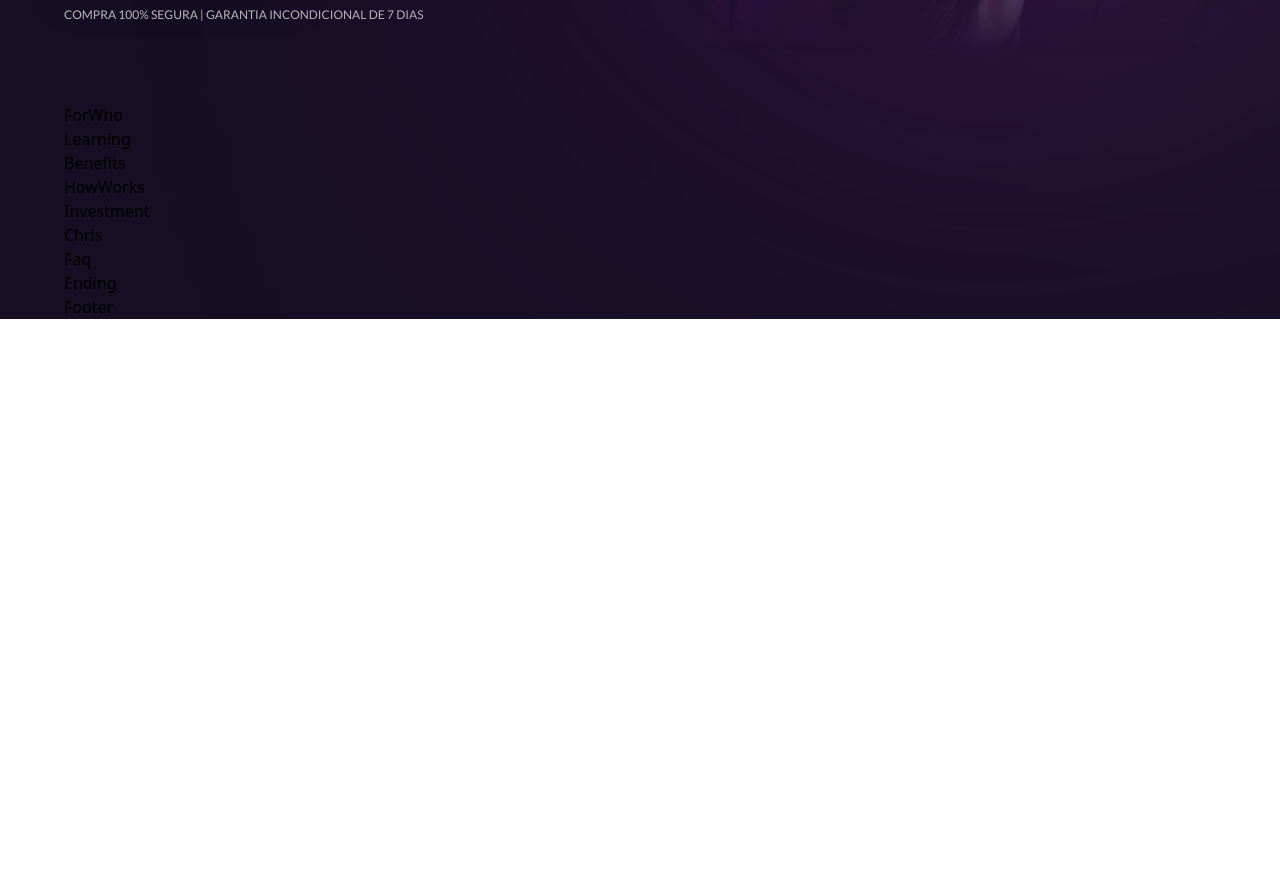
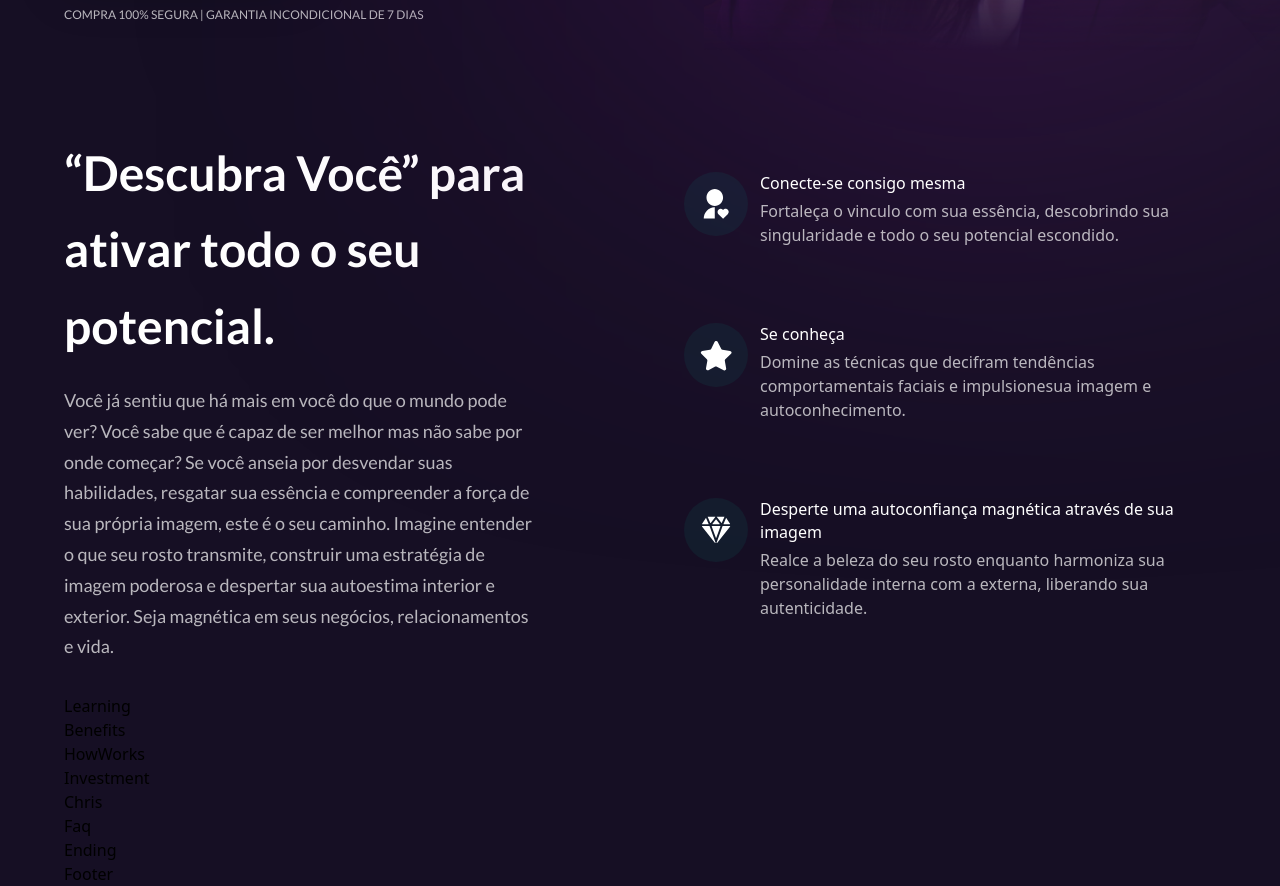
Before and after one commit to RaisaBernardes/chrisarrudadescubravoce, a React (Vite) app in the folder descubra-voce-chris/: page / in a window 1280 px wide. Shown: the part 585-1471 px from the top of the page. Before the commit the page ends 904 px from the top, so only its background shows below. Built offline with nearby package versions, Linux system fonts and the light colour scheme.

Commit message:
section 2 done

```diff
--- a/descubra-voce-chris/src/components/ForWho.jsx
+++ b/descubra-voce-chris/src/components/ForWho.jsx
@@ -1,8 +1,41 @@
-import React from 'react'
+import { features, text_section2 } from '../constants'
+import styles, { layout } from '../style';
+
+const FeatureCard = ({icon, title, content, index}) => (
+  <div className={`flex flex-row p-6 rounded-[20px] ${index !== features.length -1 ? "mb-6" : "mb-0"} feature-card`}>
+    <div className={`w-[64px] h-[64px] rounded-full ${styles.flexCenter} bg-dimBlue`}>
+      <img src={icon} alt='icon' className='w-[50%] h-[50%] object-contain'/>
+    </div>
+    <div className='flex-1 flex flex-col ml-3'>
+    <h4 className='font-poppins font-semi-bold text-white tex-[18px] leading-[23px] mb-1'>
+      {title}
+    </h4>
+    <p className='font-poppins font-semi-bold text-dimWhite tex-[16px] leading-[24px] mb-1'>
+      {content}
+    </p>
+  </div>
+  </div>
+)
 
 const ForWho = () => {
+
+  // Access properties of section's text
+  const { title, text } = text_section2;
+
   return (
-    <div>ForWho</div>
+    <section id="features" className={layout.section}>
+
+      <div className={layout.sectionInfo}>
+        <h2 className={styles.heading2}>{title}</h2>
+        <p className={`${styles.paragraph} max-w-[470px] mt-5`}>{text}</p>
+    </div>
+
+      <div className={`${layout.sectionImg} flex-col`}>
+        {features.map((feature, index) => (
+          <FeatureCard key={feature.id} {...feature} index={index} /> //"..." spread all the features inside the object
+        ))}
+      </div>
+    </section>
   )
 }
 
--- a/descubra-voce-chris/src/constants/index.js
+++ b/descubra-voce-chris/src/constants/index.js
@@ -15,14 +15,19 @@
 
 //Section 2
 
-export const text_section2 = [
-  {
-    id: "text_section2",
-    title: "“Descubra Você” para ativar todo o seu potencial.",
-    emphasis: "Descubra você",
+// export const text_section2 = [
+//   {
+//     id: "text_section2",
+//     titleT: "“Descubra Você” para ativar todo o seu potencial.",
+//     emphasisT: "Descubra você",
+//     textT: "Você já sentiu que há mais em você do que o mundo pode ver? Você sabe que é capaz de ser melhor mas não sabe por onde começar? Se você anseia por desvendar suas habilidades, resgatar sua essência e compreender a força de sua própria imagem, este é o seu caminho. Imagine entender o que seu rosto transmite, construir uma estratégia de imagem poderosa e despertar sua autoestima interior e exterior. Seja magnética em seus negócios, relacionamentos e vida.",
+//   },
+// ];
+
+export const text_section2 = {
+    title: '“Descubra Você” para ativar todo o seu potencial.',
     text: "Você já sentiu que há mais em você do que o mundo pode ver? Você sabe que é capaz de ser melhor mas não sabe por onde começar? Se você anseia por desvendar suas habilidades, resgatar sua essência e compreender a força de sua própria imagem, este é o seu caminho. Imagine entender o que seu rosto transmite, construir uma estratégia de imagem poderosa e despertar sua autoestima interior e exterior. Seja magnética em seus negócios, relacionamentos e vida.",
-  },
-];
+}
 
 export const features = [
   {
@@ -177,13 +182,13 @@
   },
   {
     id: "social-media-2",
-    icon: icon_facebook,
+    icon: icon_instagram,
     link: "https://www.facebook.com/",
   },
   {
     id: "social-media-3",
     icon: icon_whatsapp,
-    link: "https://www.twitter.com/",
+    link: "https://www.whatsapp.com/",
   },
 
 ];
```
